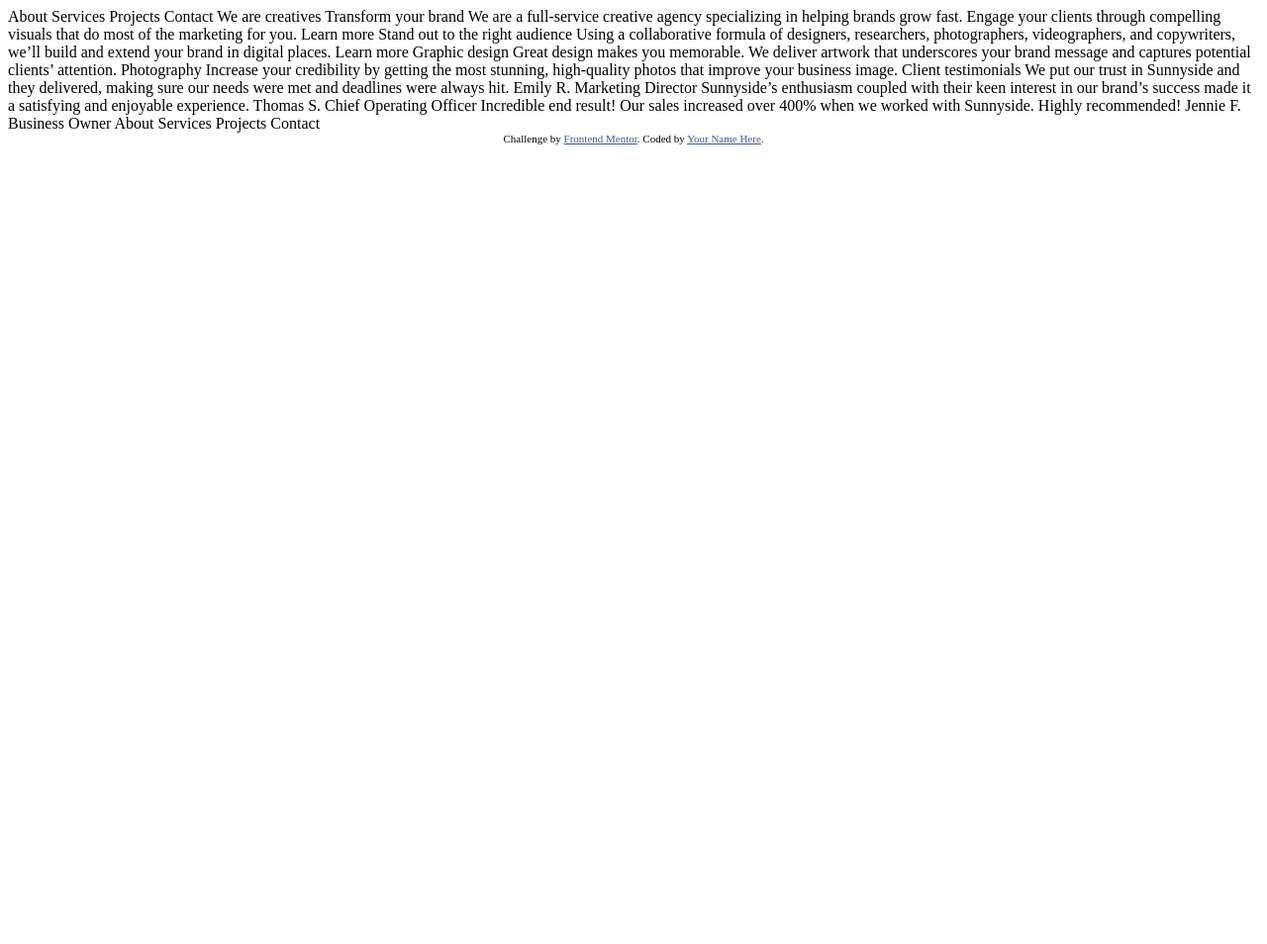
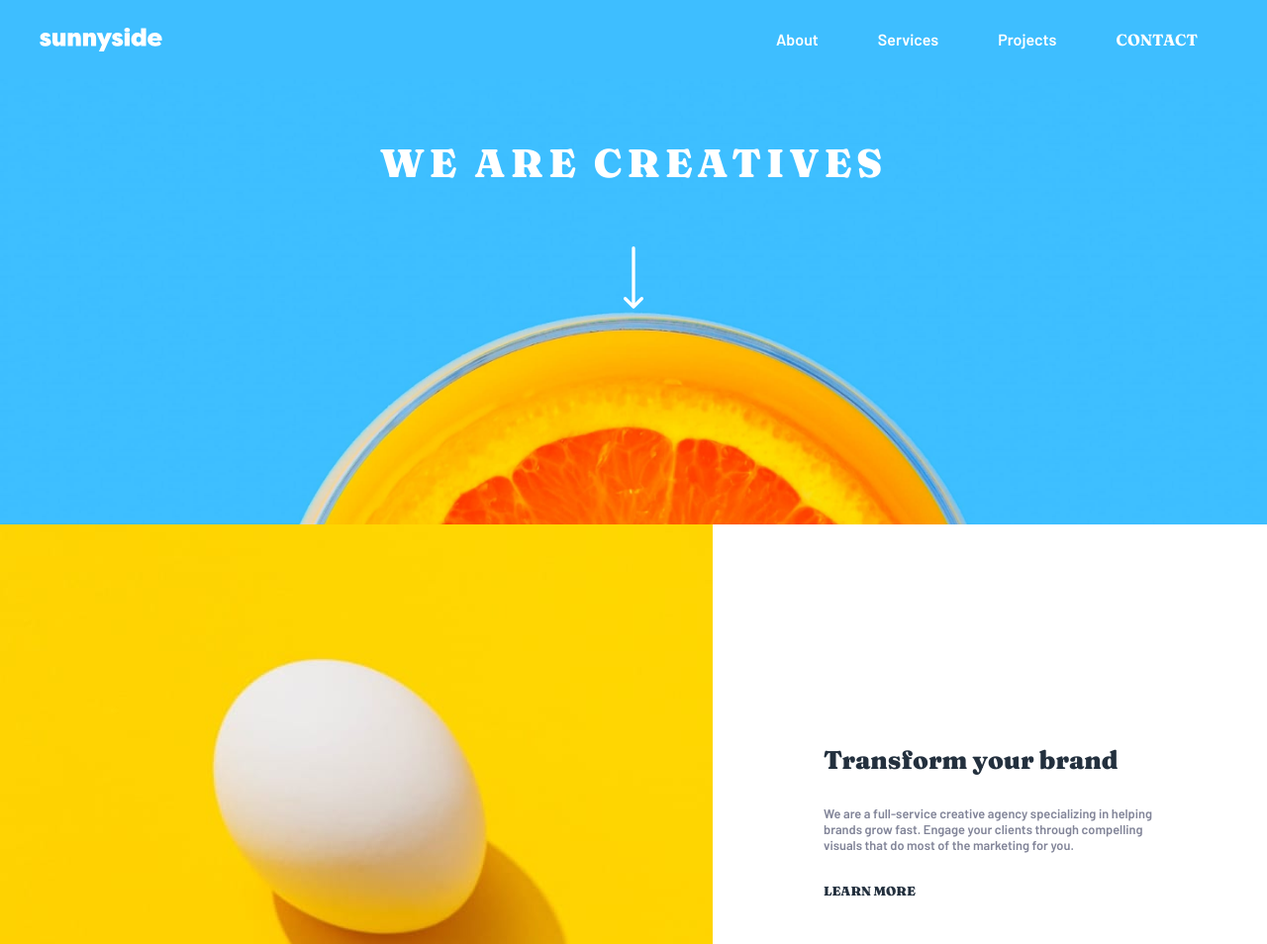
Before and after one commit to pauladeville/sunnyside-agency, a plain HTML site: page index.html in a window 1280 px wide. Shown: the top 954 px of the page at 99% size. Before the commit the page ends 800 px from the top, so only its background shows below. Drawn offline with Linux system fonts and the light colour scheme.

Commit message:
structure

```diff
--- a/index.html
+++ b/index.html
@@ -2,67 +2,118 @@
 <html lang="en">
 <head>
   <meta charset="UTF-8">
-  <meta name="viewport" content="width=device-width, initial-scale=1.0"> <!-- displays site properly based on user's device -->
-
+  <meta name="viewport" content="width=device-width, initial-scale=1.0">
   <link rel="icon" type="image/png" sizes="32x32" href="./images/favicon-32x32.png">
-
+  <link rel="stylesheet" href="style.css">
+  <link rel="preconnect" href="https://fonts.googleapis.com">
+  <link rel="preconnect" href="https://fonts.gstatic.com" crossorigin>
+  <link href="https://fonts.googleapis.com/css2?family=Barlow:wght@600&display=swap" rel="stylesheet">
+  <link rel="preconnect" href="https://fonts.googleapis.com">
+  <link rel="preconnect" href="https://fonts.gstatic.com" crossorigin>
+  <link href="https://fonts.googleapis.com/css2?family=Fraunces:wght@700;900&display=swap" rel="stylesheet">
   <title>Sunnyside Agency</title>
-
-  <!-- Feel free to remove these styles or customise in your own stylesheet 👍 -->
-  <style>
-    .attribution { font-size: 11px; text-align: center; }
-    .attribution a { color: hsl(228, 45%, 44%); }
-  </style>
 </head>
 <body>
-  About
-  Services
-  Projects
-  Contact
 
-  We are creatives
+  <header>
+    <img src="./images/logo.svg" alt="">
+    <ul>
+      <li>
+        <a href="#">About</a>
+      </li>
+      <li>
+        <a href="#">Services</a>
+      </li>
+      <li>
+        <a href="#">Projects</a>
+      </li>
+      <li>
+        <a href="#" id="contact">Contact</a>
+      </li>
+    </ul>
+  </header>
 
-  Transform your brand
+  <div id="banner">
+    <h1>We are creatives</h1>
+    <img src="./images/icon-arrow-down.svg" alt="">
+  </div>
 
-  We are a full-service creative agency specializing in helping brands grow fast.
-  Engage your clients through compelling visuals that do most of the marketing for you.
+  <div class="offer offer-transform">
+    <img src="./images/desktop/image-transform.jpg" alt="">
+    <div class="text">
+      <div class="padding">
+        <h2>Transform your brand</h2>
+        <p>We are a full-service creative agency specializing in helping brands grow fast.
+        Engage your clients through compelling visuals that do most of the marketing for you.</p>
+        <a href="#">Learn more</a>
+      </div>
+    </div>
+  </div>
 
-  Learn more
+  <div class="offer offer-stand">
+    <img src="./images/desktop/image-stand-out.jpg" alt="">
+    <div class="text">
+      <div class="padding">
+        <h2>Stand out to the right audience</h2>
+        <p>Using a collaborative formula of designers, researchers, photographers, videographers, and copywriters, we’ll build and extend your brand in digital places.</p>
+        <a href="#">Learn more</a>
+      </div>
+    </div>
+  </div>
 
-  Stand out to the right audience
+  <div class="skills">
+    <div class="skills-box">
+      <h3>Graphic design</h3>
+      <p>Great design makes you memorable. We deliver artwork that underscores your brand message and captures potential clients’ attention.</p>
+    </div>
+    <div class="skills-box">
+      <h3>Photography</h3>
+      <p>Increase your credibility by getting the most stunning, high-quality photos that improve your business image.</p>
+    </div>
+  </div>
 
-  Using a collaborative formula of designers, researchers, photographers, videographers, and copywriters, we’ll build and extend your brand in digital places.
+  <div class="testimonials">
+    <h4>Client testimonials</h4>
 
-  Learn more
+    <div class="testimonials-box">
+      <img src="./images/image-emily.jpg" alt="">
+      <p class="testimonials-box-verbatim">We put our trust in Sunnyside and they delivered, making sure our needs were met and deadlines were always hit.</p>
+      <p class="testimonials-box-name">Emily R.</p>
+      <p class="testimonials-box-position">Marketing Director</p>
+    </div>
 
-  Graphic design
-  Great design makes you memorable. We deliver artwork that underscores your brand message and captures potential clients’ attention.
+    <div class="testimonials-box">
+      <img src="./images/image-thomas.jpg" alt="">
+      <p class="testimonials-box-verbatim">Sunnyside’s enthusiasm coupled with their keen interest in our brand’s success made it a satisfying and enjoyable experience.</p>
+      <p class="testimonials-box-name">Thomas S.</p>
+      <p class="testimonials-box-position">Chief Operating Officer</p>
 
-  Photography
-  Increase your credibility by getting the most stunning, high-quality photos that improve your business image.
+      <div class="testimonials-box">
+        <img src="./images/image-jennie.jpg" alt="">
+        <p class="testimonials-box-verbatim">Incredible end result! Our sales increased over 400% when we worked with Sunnyside.<br>Highly recommended!</p>
+        <p class="testimonials-box-name">Jennie F.</p>
+        <p class="testimonials-box-position">Business Owner</p>
+      </div>
+    </div>
 
-  Client testimonials
+  </div>
 
-  We put our trust in Sunnyside and they delivered, making sure our needs were met and deadlines were always hit.
-  Emily R.
-  Marketing Director
+<footer>
+  <h3>sunnyside</h3>
+  <ul>
+    <li>
+      <a href="#">About</a>
+      <a href="#">Services</a>
+      <a href="#">Projects</a>
+    </li>
+  </ul>
+  <div class="social">
+    <img src="./images/icon-facebook.svg" alt="">
+    <img src="./images/icon-instagram.svg" alt="">
+    <img src="./images/icon-twitter.svg" alt="">
+    <img src="./images/icon-pinterest.svg" alt="">
+  </div>
+</footer>
 
-  Sunnyside’s enthusiasm coupled with their keen interest in our brand’s success made it a satisfying and enjoyable experience.
-  Thomas S.
-  Chief Operating Officer
-
-  Incredible end result! Our sales increased over 400% when we worked with Sunnyside. Highly recommended!
-  Jennie F.
-  Business Owner
-
-  About
-  Services
-  Projects
-  Contact
-
-  <div class="attribution">
-    Challenge by <a href="https://www.frontendmentor.io?ref=challenge" target="_blank">Frontend Mentor</a>.
-    Coded by <a href="#">Your Name Here</a>.
-  </div>
 </body>
 </html>
--- /dev/null
+++ b/style.scss
@@ -0,0 +1,112 @@
+*{
+  padding: 0;
+  margin: 0;
+}
+body{
+  background-color: #fff;
+}
+h2{
+  font-family: 'Fraunces', serif;
+}
+p, a {
+  font-family: 'Barlow', sans-serif;
+  text-decoration: none;
+}
+
+header{
+  background-color: #3EBEFF;
+  padding: 15px 40px;
+  display: flex;
+  flex-direction: row;
+  align-items: center;
+  justify-content: space-between;
+  ul{
+    list-style-type: none;
+    display: flex;
+    flex-direction: row;
+    align-items: flex-end;
+    justify-content: space-between;
+    li {
+      padding: 10px 25px;
+      margin: 5px;
+      border-radius: 50px;
+      transition: background-color 300ms ease-out;
+      &:hover{
+        background-color: hsla(0,0%,100%,0.25);
+      }
+      a{
+        color: #fff;
+      }
+      a#contact{
+        text-transform: uppercase;
+        font-family: 'Fraunces', serif;
+      }
+    }
+  }
+}
+
+div#banner {
+  background-image: url("./images/desktop/image-header.jpg");
+  background-repeat: no-repeat;
+  height: 450px;
+  background-position: center;
+  background-size: cover;
+  h1 {
+    padding-top: 60px;
+    font-family: 'Fraunces', serif;
+    text-transform: uppercase;
+    font-size: 2.5em;
+    font-weight: 900;
+    color: #fff;
+    text-align: center;
+    letter-spacing: 5px;
+  }
+  img{
+    width: 20px;
+    display: flex;
+    margin: 60px auto 150px auto;
+  }
+}
+
+div.offer{
+  display: flex;
+  flex-direction: row;
+  justify-content:center;
+  align-content:center;
+  div.text{
+    flex:1;
+    color: hsl(212, 27%, 19%);
+    div.padding {
+      display: flex;
+      flex-direction: column;
+      justify-content: center;
+      height: 100%;
+      padding: 0 20%;
+      h2{
+        font-weight: 900;
+        font-size: 1.6em;
+      }
+      p{
+        font-size: 0.8em;
+        padding: 30px 0;
+        color: hsl(232, 10%, 55%);
+      }
+      a{
+        font-family: 'Fraunces', serif;
+        font-size: 0.8em;
+        font-weight: 800;
+        text-transform: uppercase;
+        color: hsl(212, 27%, 19%);
+      }
+    }
+  }
+  img{
+    flex:1;
+    width: 100%;
+    height: auto;
+  }
+}
+
+div.offer-stand {
+  flex-direction: row-reverse;
+}
```
Also changed, not shown: style.css (added), 1 other file.
